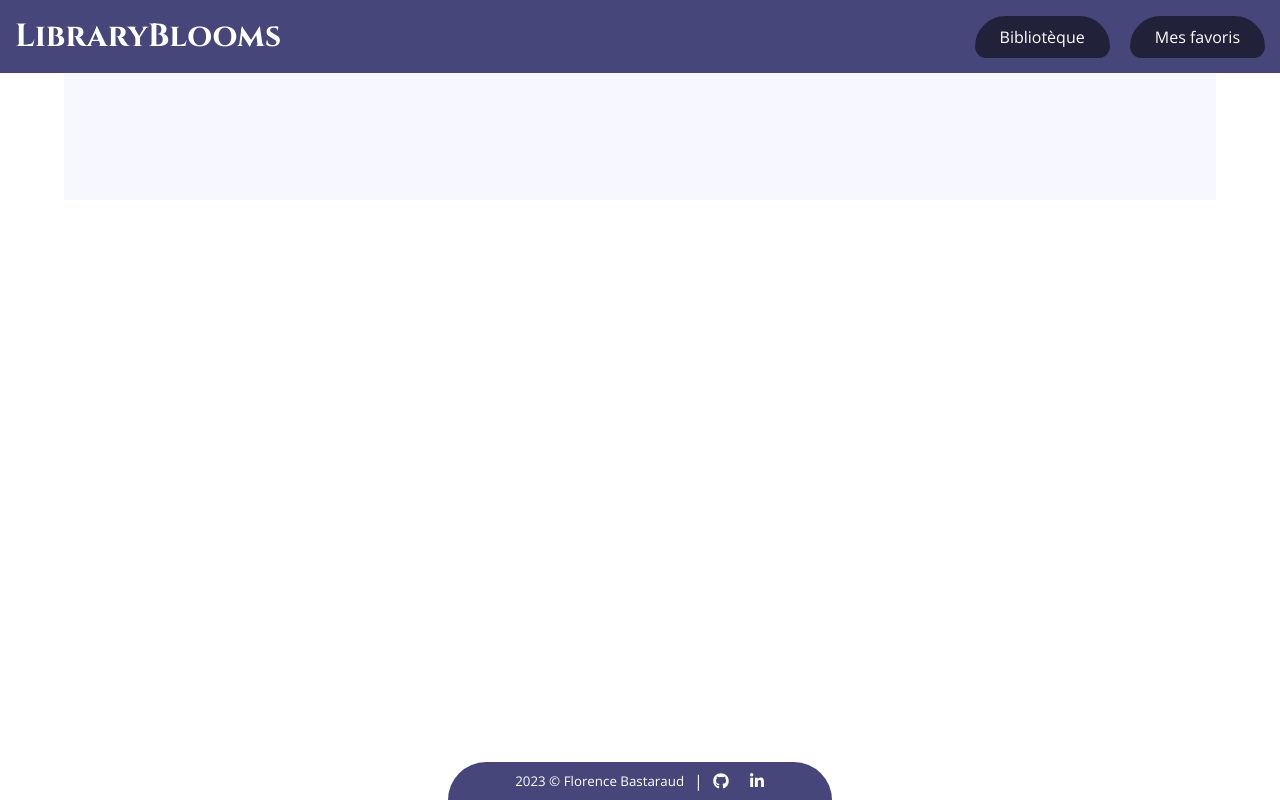
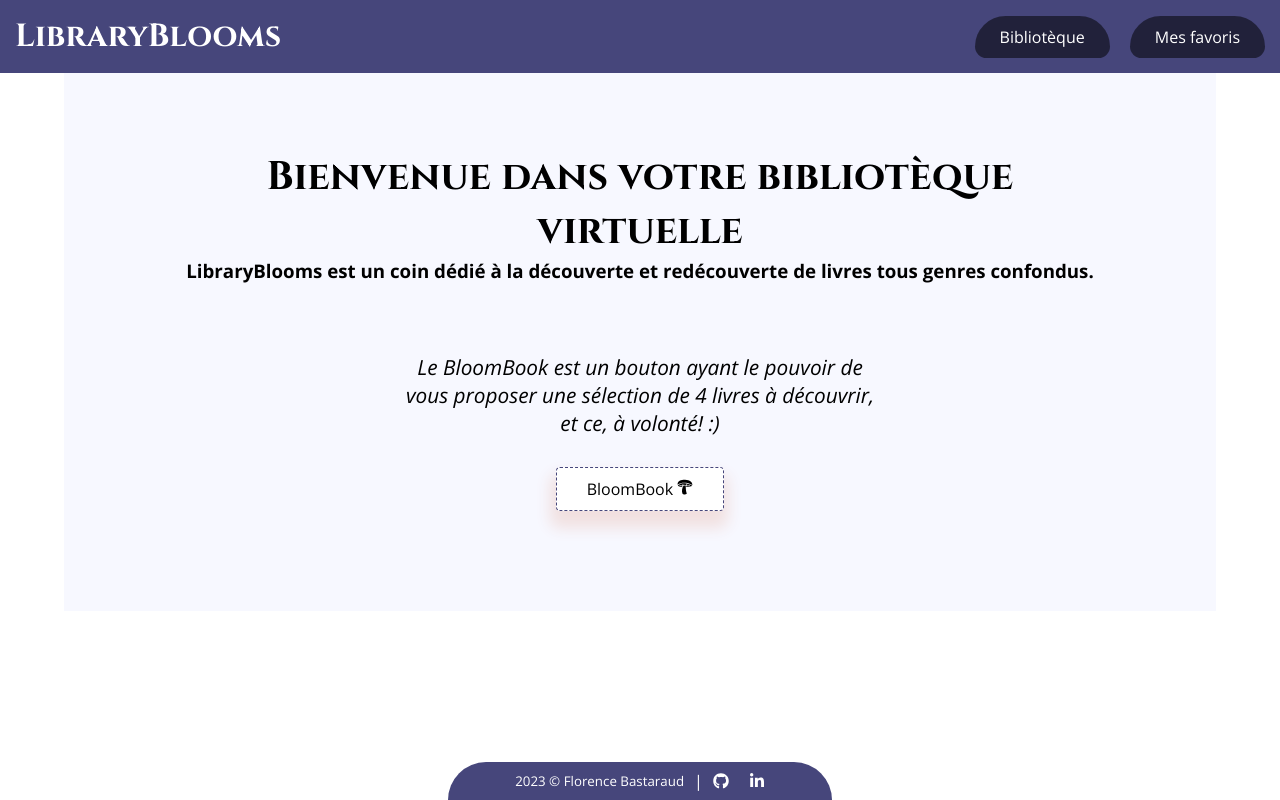
Before and after one commit to FlorenceBastaraud/books-app, a React (Create React App) app: page / in a window 1280 px wide. Built offline with nearby package versions, Linux system fonts and the light colour scheme; no server answers.

Commit message:
changed router

```diff
--- a/package.json
+++ b/package.json
@@ -1,5 +1,5 @@
 {
-  "homepage": "http://FlorenceBastaraud.github.io/libraryblooms",
+  "homepage": "http://FlorenceBastaraud.github.io/libraryblooms/#",
   "name": "libraryblooms",
   "version": "0.1.0",
   "private": true,
--- a/src/App.js
+++ b/src/App.js
@@ -1,5 +1,5 @@
-import {Routes, Route} from "react-router-dom"
-import Header from "./components/Header"
+import {Routes, Route, HashRouter} from "react-router-dom";
+import Header from "./components/Header";
 import Footer from "./components/Footer";
 import Homepage from "./pages/Homepage";
 import Library from "./pages/Library";
@@ -13,7 +13,7 @@ export default function App() {
     <main className="container">
       <Header/>
       <Routes>
-        <Route exact path="/libraryblooms" element={<Homepage/>}/>
+        <Route exact path="/" element={<Homepage/>}/>
         <Route path="/bloombook-selection" element={<BloomBookSelection/>}/>
         <Route exact path="/library" element={<Library/>}/>
         <Route path="/library/:id" element={<BookDetails/>}/>
--- a/src/components/Footer.js
+++ b/src/components/Footer.js
@@ -1,10 +1,6 @@
 import { FaGithub, FaLinkedinIn } from 'react-icons/fa';
 
 function Footer(){
-
-  let getDate = new Date();
-  let getDateYear = getDate.getFullYear();
-
   return (
       <footer>
         <div>
--- a/src/index.js
+++ b/src/index.js
@@ -1,6 +1,6 @@
 import React from 'react';
 import ReactDOM from 'react-dom/client';
-import { BrowserRouter as Router} from 'react-router-dom';
+import { HashRouter as Router} from 'react-router-dom';
 import "./assets/styles/styles.css";
 import App from './App';
 import { ContextBooksProvider } from './context/ContextBooks';
```
